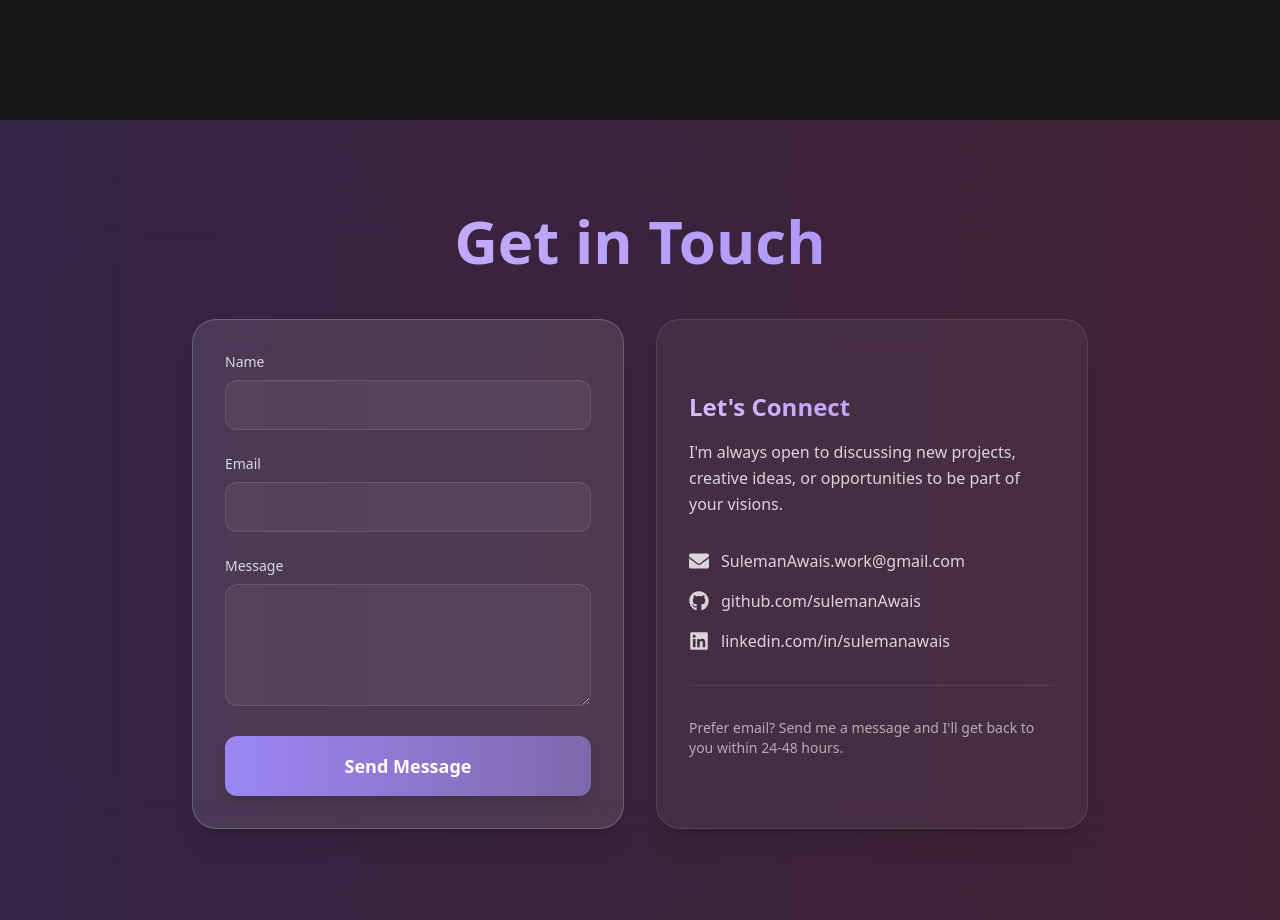
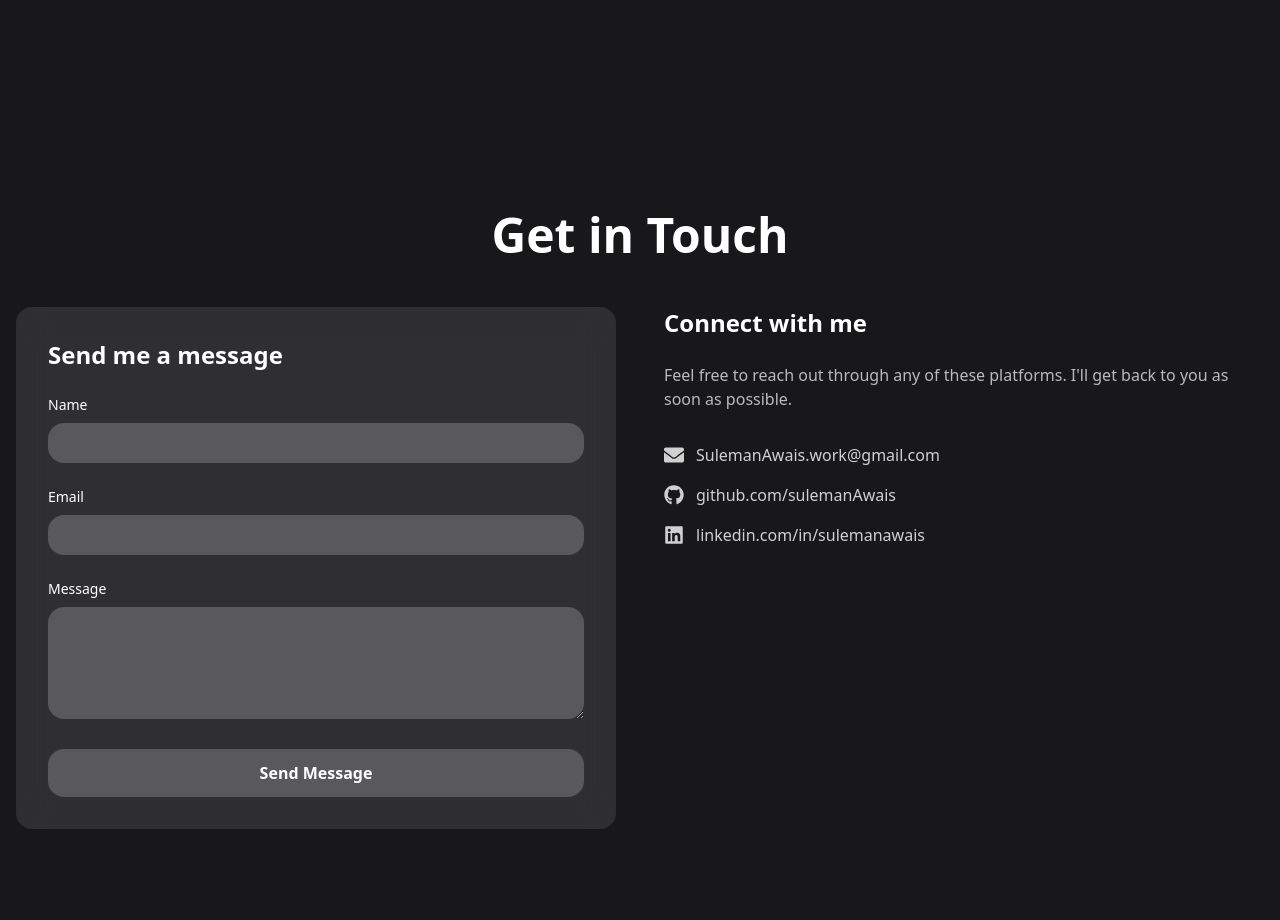
Before and after one commit to SulemanAwais/suleman-awais, a React (Vite) app: page / in a window 1280 px wide. Shown: the part 3440-4360 px from the top of the page. Built offline with nearby package versions, Linux system fonts and the light colour scheme.

Commit message:
Fix build error
Resolved an issue causing the build to be unsuccessful. Further investigation and debugging steps were taken to identify the root cause of the problem.
[skip gpt_engineer]

```diff
--- a/src/components/ContactSection.tsx
+++ b/src/components/ContactSection.tsx
@@ -4,12 +4,12 @@ import { FaGithub, FaLinkedin, FaEnvelope } from 'react-icons/fa'
 import { useToast } from "@/components/ui/use-toast"
 
 export default function ContactSection() {
+  const { toast } = useToast()
   const [formData, setFormData] = useState({
     name: '',
     email: '',
     message: ''
   })
-  const { toast } = useToast()
 
   const handleSubmit = (e: React.FormEvent) => {
     e.preventDefault()
@@ -21,94 +21,98 @@ export default function ContactSection() {
       title: "Message Sent!",
       description: "Thank you for reaching out. I'll get back to you soon!",
     })
-    setFormData({ name: '', email: '', message: '' })
+  }
+
+  const handleChange = (e: React.ChangeEvent<HTMLInputElement | HTMLTextAreaElement>) => {
+    const { name, value } = e.target
+    setFormData(prev => ({
+      ...prev,
+      [name]: value
+    }))
   }
 
   return (
-    <section id="contact" className="min-h-screen flex items-center justify-center py-20 relative overflow-hidden">
-      <div className="absolute inset-0 z-0">
-        <div className="absolute inset-0 bg-gradient-to-r from-purple-500/20 to-pink-500/20 backdrop-blur-3xl" />
-        <div className="absolute inset-0 bg-grid-white/[0.02] bg-[size:20px_20px]" />
-      </div>
-
-      <div className="container mx-auto px-4 relative z-10">
+    <section id="contact" className="min-h-screen flex items-center justify-center py-20">
+      <div className="container mx-auto px-4">
         <motion.h2
           initial={{ opacity: 0, y: 20 }}
           whileInView={{ opacity: 1, y: 0 }}
           transition={{ duration: 0.5 }}
-          className="text-5xl md:text-6xl font-bold mb-12 text-center bg-clip-text text-transparent bg-gradient-to-r from-[#D6BCFA] to-[#9b87f5]"
+          className="text-4xl md:text-5xl font-bold mb-12 text-center"
         >
           Get in Touch
         </motion.h2>
-
-        <div className="max-w-4xl mx-auto grid grid-cols-1 md:grid-cols-2 gap-8">
-          {/* Contact Form */}
-          <motion.form
-            initial={{ opacity: 0, x: -50 }}
+        <div className="grid grid-cols-1 md:grid-cols-2 gap-12">
+          <motion.div
+            initial={{ opacity: 0, x: -20 }}
             whileInView={{ opacity: 1, x: 0 }}
             transition={{ duration: 0.5 }}
-            onSubmit={handleSubmit}
-            className="space-y-6 backdrop-blur-lg bg-white/10 p-8 rounded-3xl border border-white/20 shadow-xl"
+            className="bg-white bg-opacity-10 backdrop-filter backdrop-blur-lg rounded-lg p-8"
           >
+            <h3 className="text-2xl font-semibold mb-6">Send me a message</h3>
+            <form onSubmit={handleSubmit} className="space-y-6">
               <div>
-              <label htmlFor="name" className="block text-sm font-medium mb-2 text-white/80">Name</label>
+                <label htmlFor="name" className="block text-sm font-medium mb-2">
+                  Name
+                </label>
                 <input
                   type="text"
                   id="name"
+                  name="name"
                   value={formData.name}
-                onChange={(e) => setFormData(prev => ({ ...prev, name: e.target.value }))}
-                className="w-full px-4 py-3 rounded-xl bg-white/5 border border-white/10 focus:border-purple-500 focus:ring-2 focus:ring-purple-500 transition-all duration-300 text-white placeholder-white/50"
+                  onChange={handleChange}
                   required
+                  className="w-full px-4 py-2 bg-white bg-opacity-20 rounded-lg focus:ring-2 focus:ring-white focus:outline-none"
                 />
               </div>
               <div>
-              <label htmlFor="email" className="block text-sm font-medium mb-2 text-white/80">Email</label>
+                <label htmlFor="email" className="block text-sm font-medium mb-2">
+                  Email
+                </label>
                 <input
                   type="email"
                   id="email"
+                  name="email"
                   value={formData.email}
-                onChange={(e) => setFormData(prev => ({ ...prev, email: e.target.value }))}
-                className="w-full px-4 py-3 rounded-xl bg-white/5 border border-white/10 focus:border-purple-500 focus:ring-2 focus:ring-purple-500 transition-all duration-300 text-white placeholder-white/50"
+                  onChange={handleChange}
                   required
+                  className="w-full px-4 py-2 bg-white bg-opacity-20 rounded-lg focus:ring-2 focus:ring-white focus:outline-none"
                 />
               </div>
               <div>
-              <label htmlFor="message" className="block text-sm font-medium mb-2 text-white/80">Message</label>
+                <label htmlFor="message" className="block text-sm font-medium mb-2">
+                  Message
+                </label>
                 <textarea
                   id="message"
+                  name="message"
+                  value={formData.message}
+                  onChange={handleChange}
+                  required
                   rows={4}
-                value={formData.message}
-                onChange={(e) => setFormData(prev => ({ ...prev, message: e.target.value }))}
-                className="w-full px-4 py-3 rounded-xl bg-white/5 border border-white/10 focus:border-purple-500 focus:ring-2 focus:ring-purple-500 transition-all duration-300 text-white placeholder-white/50"
-                required
+                  className="w-full px-4 py-2 bg-white bg-opacity-20 rounded-lg focus:ring-2 focus:ring-white focus:outline-none"
                 ></textarea>
               </div>
-            <motion.button
+              <button
                 type="submit"
-              whileHover={{ scale: 1.02 }}
-              whileTap={{ scale: 0.98 }}
-              className="w-full py-4 bg-gradient-to-r from-[#9b87f5] to-[#7E69AB] rounded-xl font-semibold text-lg shadow-lg hover:shadow-xl transition-all duration-300"
+                className="w-full bg-white bg-opacity-20 hover:bg-opacity-30 text-white font-semibold py-3 rounded-lg transition duration-300"
               >
                 Send Message
-            </motion.button>
-          </motion.form>
-
-          {/* Contact Info */}
+              </button>
+            </form>
+          </motion.div>
           <motion.div
-            initial={{ opacity: 0, x: 50 }}
+            initial={{ opacity: 0, x: 20 }}
             whileInView={{ opacity: 1, x: 0 }}
-            transition={{ duration: 0.5, delay: 0.2 }}
-            className="flex flex-col justify-center space-y-8 backdrop-blur-lg bg-white/5 p-8 rounded-3xl border border-white/10 shadow-xl"
+            transition={{ duration: 0.5 }}
+            className="space-y-8"
           >
             <div>
-              <h3 className="text-2xl font-semibold mb-4 bg-clip-text text-transparent bg-gradient-to-r from-[#D6BCFA] to-[#9b87f5]">
-                Let's Connect
-              </h3>
-              <p className="text-white/80 leading-relaxed">
-                I'm always open to discussing new projects, creative ideas, or opportunities to be part of your visions.
+              <h3 className="text-2xl font-semibold mb-6">Connect with me</h3>
+              <p className="text-white/70 mb-8">
+                Feel free to reach out through any of these platforms. I'll get back to you as soon as possible.
               </p>
             </div>
-
             <div className="space-y-4">
               <a
                 href="mailto:SulemanAwais.work@gmail.com"
@@ -136,12 +140,6 @@ export default function ContactSection() {
                 <span>linkedin.com/in/sulemanawais</span>
               </a>
             </div>
-
-            <div className="pt-8 border-t border-white/10">
-              <p className="text-white/60 text-sm">
-                Prefer email? Send me a message and I'll get back to you within 24-48 hours.
-              </p>
-            </div>
           </motion.div>
         </div>
       </div>
```
Lines whose indentation alone changed are shown as unchanged.
